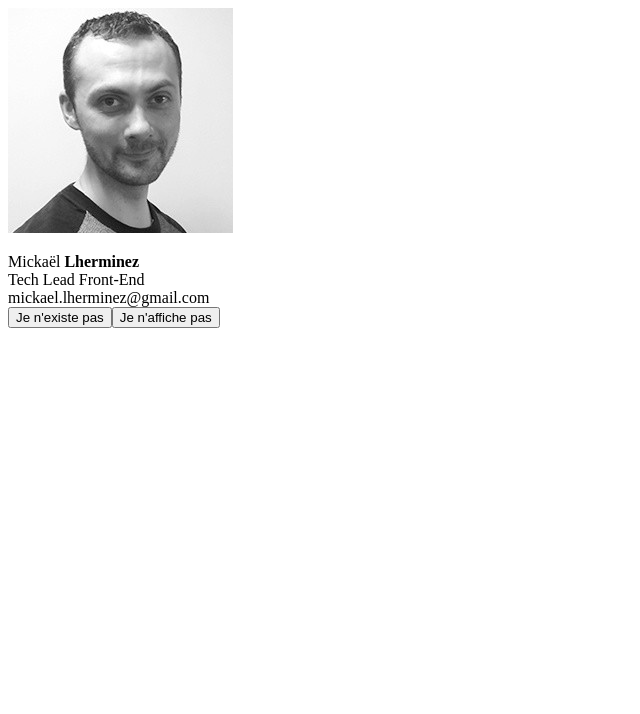
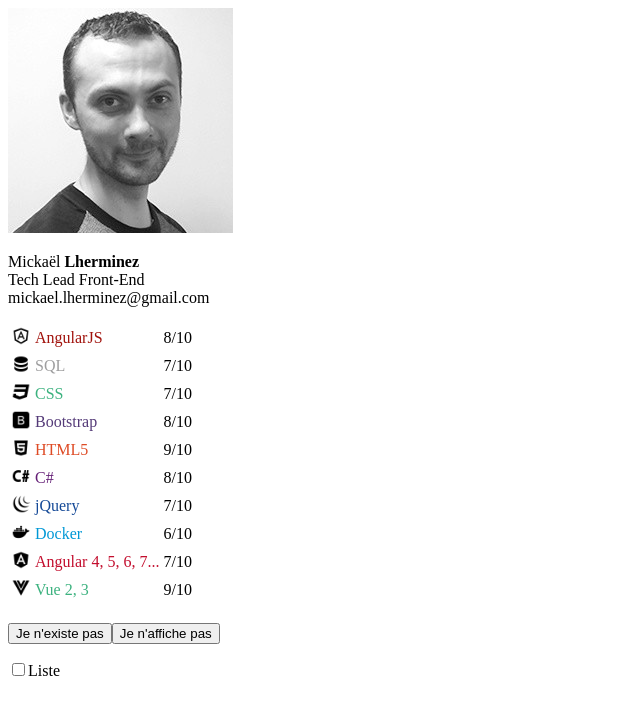
Before and after one commit to mickaellherminez/F-vue-day1-pt1, a website: page index.html in a window 1280 px wide. Shown: the whole page, without its empty margins (0-640 px from the left). Drawn offline with nearby package versions, Linux system fonts and the light colour scheme.

Commit message:
ADD: 2.6. Utiliser les boucles

```diff
--- a/index.html
+++ b/index.html
@@ -20,10 +20,24 @@
             <span v-if="exist" v-show="show">
                 <span>{{job}}</span><br>
                 <span>{{mail}}</span><br>
+                <table v-if="showList === 'Tableau'">
+                    <tbody>
+                        <tr v-for="(skill, index) in skills">
+                            <td><img :style="{width: skill.width, font: skill.color}" v-bind:src="skill.img"></td>
+                            <td :style="{color: skill.color}" >{{skill.label}}</td>
+                            <td>{{skill.rating}}/10</td>
+                        </tr>
+                    </tbody>
+                </table>
+                <span v-if="showList === 'Liste'" v-for="(skill, index) in skills" :key="index"><img style="width: 20px;" v-bind:src="skill.img">{{skill.label}},</span>
             </span>
+            <br>
             <button @click="exist = !exist">{{ !exist ? 'J\'existe' : 'Je n\'existe pas' }}</button>
             <button @click="show = !show">{{ !show ? 'J\'affiche' : 'Je n\'affiche pas'}}</button>
         </p>
+        <input v-on:click="showList = checked ? 'Tableau' : 'Liste'" type="checkbox" id="checkbox" v-model="checked">
+        <label>Liste</label>
+
     </div>
     <!-- JS -->
     <script src="https://unpkg.com/vue@next"></script>
--- a/main.js
+++ b/main.js
@@ -8,6 +8,82 @@ const app = Vue.createApp({
             image: "assets/images/moi.jpeg",
             exist: true,
             show: true,
+            checked: false,
+            showList: "Tableau",
+            skills: [
+                {
+                    img: 'assets/images/angularjs.png',
+                    color: '#a1120c',
+                    width: '20px',
+                    label: 'AngularJS',
+                    type: 'Framework',
+                    rating: 8
+                }, {
+                    img: 'assets/images/database.png',
+                    color: '#9e9e9f',
+                    width: '20px',
+                    label: 'SQL',
+                    type: 'Language',
+                    rating: 7
+                }, {
+                    img: 'assets/images/language-css3.png',
+                    color: '#3cb27f',
+                    width: '20px',
+                    label: 'CSS',
+                    type: 'Language',
+                    rating: 7
+                }, {
+                    img: 'assets/images/bootstrap.png',
+                    color: '#543a78',
+                    width: '20px',
+                    label: 'Bootstrap',
+                    type: 'Library',
+                    rating: 8
+                }, {
+                    img: 'assets/images/language-html5.png',
+                    color: '#de4b25',
+                    width: '20px',
+                    width: '20px',
+                    label: 'HTML5',
+                    type: 'Language',
+                    rating: 9
+                }, {
+                    img: 'assets/images/language-csharp.png',
+                    color: '#652077',
+                    width: '20px',
+                    label: 'C#',
+                    type: 'Language',
+                    rating: 8
+                }, {
+                    img: 'assets/images/jquery.png',
+                    color: '#144997',
+                    width: '20px',
+                    label: 'jQuery',
+                    type: 'Library',
+                    rating: 7
+                }, {
+                    img: 'assets/images/docker.png',
+                    color: '#0098d6',
+                    width: '20px',
+                    label: 'Docker',
+                    type: 'Infra',
+                    rating: 6
+                }, {
+                    img: 'assets/images/angular.png',
+                    color: '#c30e2e',
+                    width: '20px',
+                    label: 'Angular 4, 5, 6, 7...',
+                    type: 'Framework',
+                    rating: 7
+                }, {
+                    img: 'assets/images/vuejs.png',
+                    color: '#3cb27f',
+                    width: '20px',
+                    label: 'Vue 2, 3',
+                    type: 'Framework',
+                    rating: 9
+                }
+            ]
         }
     },
 })
```
Also changed, not shown: README.md.
